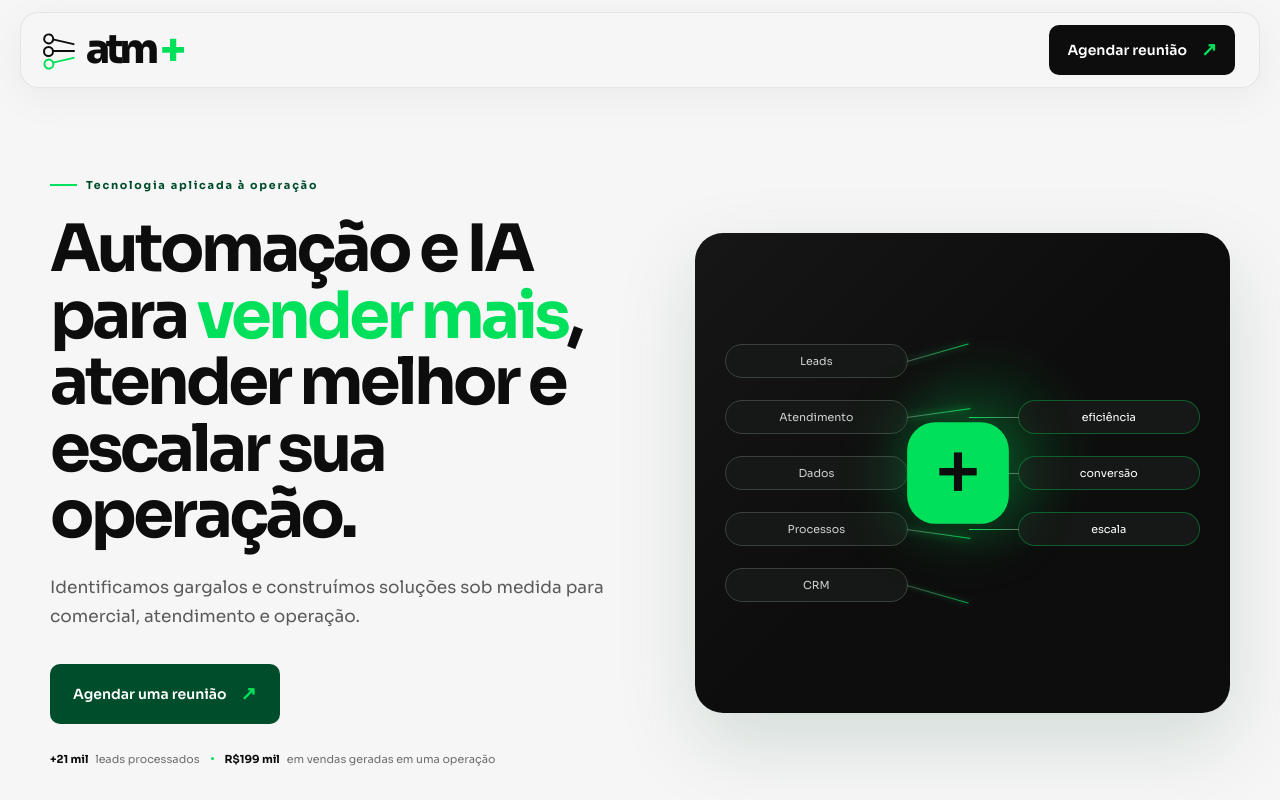
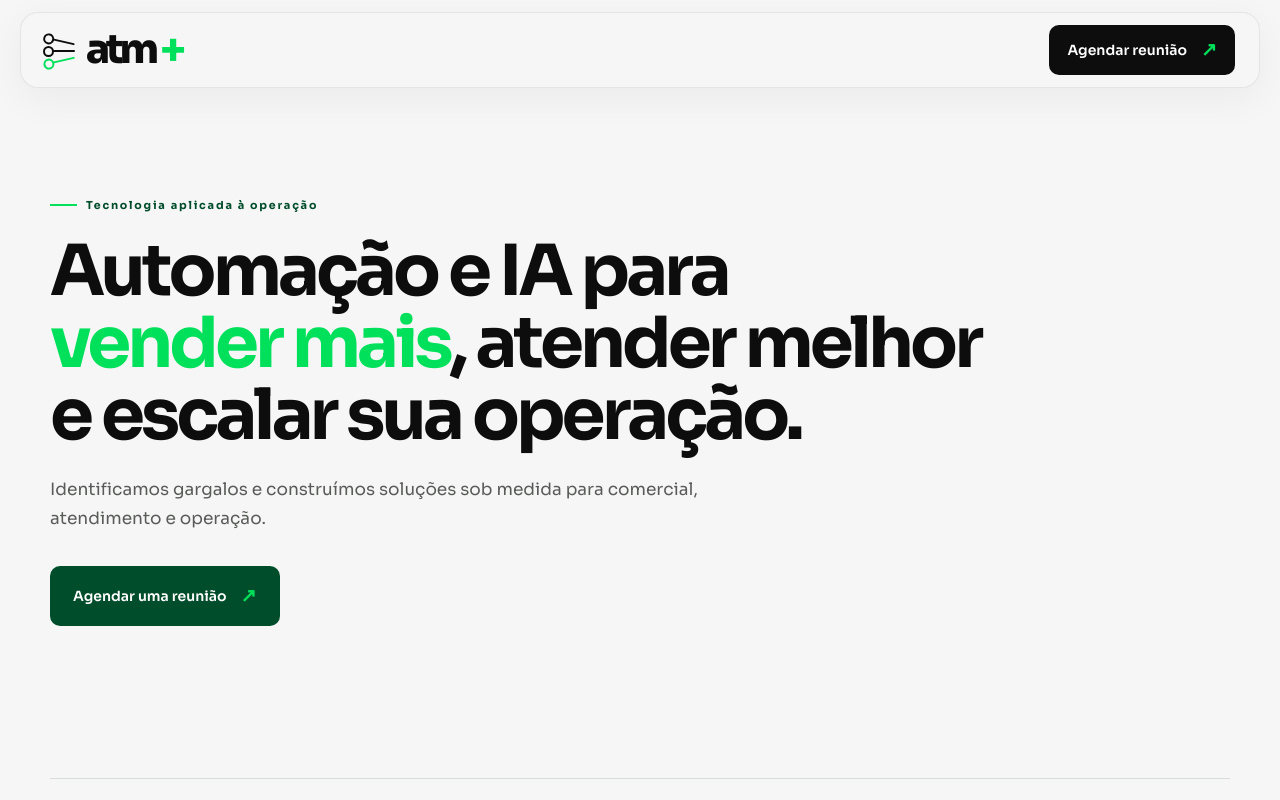
Before and after one commit to automatizemaiss-sudo/atm, a Next.js app: page / in a window 1280 px wide. Shown: the top 800 px of the page. Built offline with nearby package versions, Linux system fonts and the light colour scheme.

Commit message:
feat: simplify landing page hero

```diff
--- a/app/page.tsx
+++ b/app/page.tsx
@@ -25,31 +25,15 @@ function Header() {
   );
 }
 
-function HeroFlow() {
-  return (
-    <div className="flow-visual" aria-label="Leads, atendimento, dados, processos e CRM convergem em eficiência, conversão e escala">
-      <div className="flow-inputs">
-        {["Leads", "Atendimento", "Dados", "Processos", "CRM"].map((item, i) => (
-          <span key={item} style={{ "--i": i } as React.CSSProperties}>{item}</span>
-        ))}
-      </div>
-      <div className="flow-core" aria-hidden="true">+</div>
-      <div className="flow-results"><span>eficiência</span><span>conversão</span><span>escala</span></div>
-    </div>
-  );
-}
-
 function Hero() {
   return (
     <main id="inicio" className="hero section-shell">
       <div className="hero-copy">
         <div className="eyebrow"><span /> Tecnologia aplicada à operação</div>
-        <h1>Automação e IA para <mark>vender mais</mark>, atender melhor e escalar sua operação.</h1>
+        <h1>Automação e IA para<br /><mark>vender mais</mark>, atender melhor<br />e escalar sua operação.</h1>
         <p>Identificamos gargalos e construímos soluções sob medida para comercial, atendimento e operação.</p>
         <a className="button button--hero" href="#agendamento">Agendar uma reunião <Arrow /></a>
-        <div className="hero-proof"><strong>+21 mil</strong> leads processados <i /> <strong>R$199 mil</strong> em vendas geradas em uma operação</div>
       </div>
-      <HeroFlow />
     </main>
   );
 }
```
Also changed, not shown: app/globals.css.
